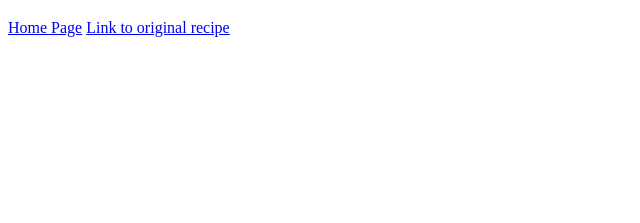
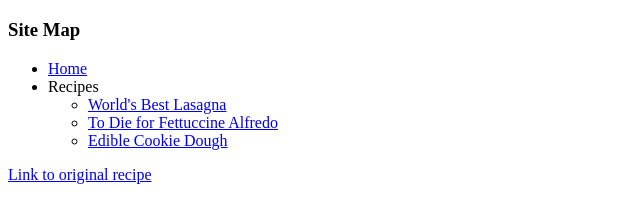
Before and after one commit to JHolden814/odin-recipes, a plain HTML site: page recipes/fettuccine.html in a window 1280 px wide. Shown: the part 61-284 px from the top of the page, without its empty margins (0-640 px from the left). Drawn offline with Linux system fonts and the light colour scheme.

Commit message:
Add site map to all existing pages

```diff
--- a/recipes/fettuccine.html
+++ b/recipes/fettuccine.html
@@ -6,7 +6,16 @@
     </head>
     <body>
         <h1>To Die For Futtuccine Alfredo</h1>
-        <a href="../index.html">Home Page</a>
+        <h3>Site Map</h3>
+        <ul>
+            <li><a href="../index.html">Home</a></li>
+            <li>Recipes</li>
+            <ul>
+                <li><a href="./lasagna.html">World's Best Lasagna</a></li>
+                <li><a href="./fettuccine.html">To Die for Fettuccine Alfredo</a></li>
+                <li><a href="./cookieDough.html">Edible Cookie Dough</a></li>
+            </ul>
+        </ul>
         <a href="https://www.allrecipes.com/recipe/23431/to-die-for-fettuccine-alfredo/">Link to original recipe</a>
     </body>
 </html>
```
Also changed, not shown: index.html (+10 -1 lines), recipes/cookieDough.html (+10 -0 lines), recipes/lasagna.html (+10 -0 lines).
